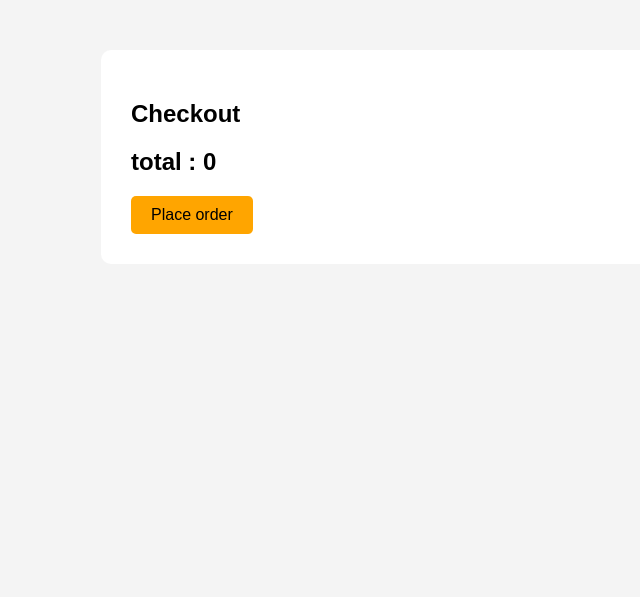
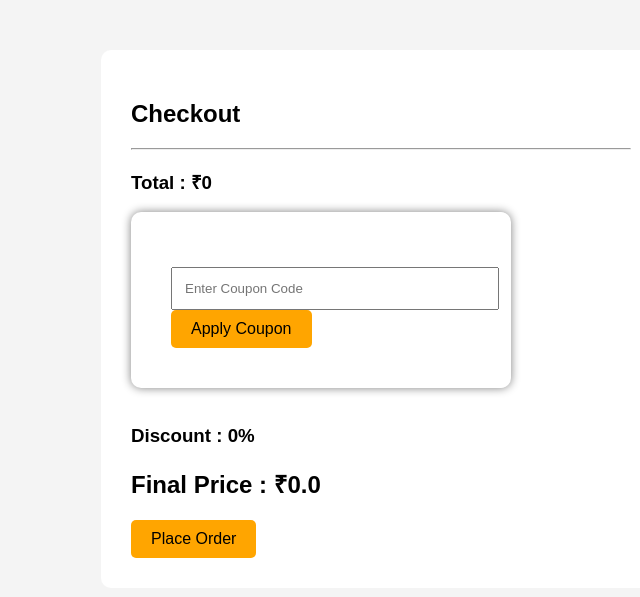
Before and after one commit to anujakhande15/E-Commerce-Website, a Flask app: page /checkout in a window 1280 px wide. Shown: the top 597 px of the page, without its empty margins (259-899 px from the left). Run offline with Flask 3, Linux system fonts and the light colour scheme.

Commit message:
Updated coupon system, checkout, wishlist and cart

```diff
--- a/app.py
+++ b/app.py
@@ -424,22 +424,39 @@ def delete_product(id):
 
 
 
-
-
 @app.route("/checkout")
 def checkout():
 
-    cart = session.get('cart',[])
+    cart = session.get("cart", [])
 
     total = 0
 
     for item in cart:
-        total += item['price']
 
-    return render_template("checkout.html",cart=cart,total=total)
+        total += item["price"]
 
+    discount = session.get(
+        "discount",
+        0
+    )
 
+    final_total = total - (
+        total * discount / 100
+    )
 
+    return render_template(
+
+        "checkout.html",
+
+        cart=cart,
+
+        total=total,
+
+        discount=discount,
+
+        final_total=final_total
+
+    )
 
 @app.route("/place_order")
 def place_order():
@@ -452,15 +469,51 @@ def place_order():
 
         return redirect("/login")
 
+
+
+    discount = session.get(
+        "discount",
+        0
+    )
+
+
+
+    total = 0
+
+    for item in cart:
+
+        total += item["price"]
+
+
+
+    final_total = total - (
+        total * discount / 100
+    )
+
+
+
     for item in cart:
 
         query = """
 
         INSERT INTO orders
 
-        (username, product_name, price)
+        (
+            username,
+            product_name,
+            price,
+            total_amount,
+            discount
+        )
 
-        VALUES(%s,%s,%s)
+        VALUES
+        (
+            %s,
+            %s,
+            %s,
+            %s,
+            %s
+        )
 
         """
 
@@ -470,18 +523,34 @@ def place_order():
 
             item["name"],
 
-            item["price"]
+            item["price"],
+
+            final_total,
+
+            discount
 
         )
 
-        cursor.execute(query, values)
+        cursor.execute(
+            query,
+            values
+        )
 
     conn.commit()
 
+
+
     session["cart"] = []
 
-    return redirect("/orders")
 
+
+    session["discount"] = 0
+
+    session["message"] = ""
+
+    return redirect(
+        "/orders"
+    )
 
 
 
@@ -618,7 +687,7 @@ def add_wishlist(product_id):
     if not username:
         return redirect("/login")
 
-    # Check existing wishlist item
+
 
     check_query = """
 
@@ -645,7 +714,7 @@ def add_wishlist(product_id):
             f"/product/{product_id}"
         )
 
-    # Insert only if not exists
+
 
     query = """
 
@@ -741,11 +810,13 @@ def wishlist():
 )
 def remove_wishlist(id):
 
+    username = session.get("user")
+
     query = """
 
     DELETE FROM wishlist
 
-    WHERE id=%s
+    WHERE id=%s AND username=%s
 
     """
 
@@ -753,7 +824,7 @@ def remove_wishlist(id):
 
         query,
 
-        (id,)
+        (id,username)
 
     )
 
@@ -766,5 +837,40 @@ def remove_wishlist(id):
 
 
 
+@app.route("/apply_coupon",methods=["POST"])
+def apply_coupon():
+
+    code = request.form["code"]
+
+    query = "SELECT * FROM coupons WHERE code=%s"
+
+    cursor.execute(query,(code,))
+
+    coupon = cursor.fetchone()
+
+    if coupon:
+
+        session["discount"] = (coupon["discount"])
+
+    else:
+        session["discount"] = 0
+
+    return redirect("/checkout")
+
+
+
+
+
+
+
+
+
+
+
+
+
+
+
+
 if __name__ == "__main__":
     app.run(debug=True)
--- a/static/css/style.css
+++ b/static/css/style.css
@@ -369,3 +369,33 @@ input[type=file]{
     margin-bottom:15px;
     border-radius:10px;
 }
+
+
+
+
+
+
+
+
+
+
+
+.wishlist-container{
+
+    width:80%;
+
+    margin:auto;
+
+    margin-top:40px;
+}
+
+.wishlist-card{
+
+    background:white;
+
+    padding:20px;
+
+    margin-bottom:20px;
+
+    border-radius:10px;
+}
--- a/templates/cart.html
+++ b/templates/cart.html
@@ -37,7 +37,7 @@
         <div class="cart-item">
 
             <img src="{{ url_for('static',
-            filename='images/' + item.image) }}">
+            filename='uploads/' + item.image) }}">
 
             <div>
 
--- a/templates/checkout.html
+++ b/templates/checkout.html
@@ -1,17 +1,27 @@
 <!DOCTYPE html>
 <html>
+
 <head>
+
     <title>Checkout</title>
-    <link rel="stylesheet" href="{{ url_for('static',filename='css/style.css') }}">
+
+    <link rel="stylesheet"
+    href="{{ url_for(
+    'static',
+    filename='css/style.css'
+    ) }}">
+
 </head>
 
 <body>
 
-
     <div class="checkout">
 
+        <h2>
 
-        <h2>Checkout</h2>
+            Checkout
+
+        </h2>
 
         {% for item in cart %}
 
@@ -19,34 +29,75 @@
 
             {{ item.name }}
 
-            - {{ item.price }}
+            - ₹{{ item.price }}
+
         </p>
 
         {% endfor %}
 
-        <h2>total : {{ total }}</h2>
+        <hr>
+
+        <h3>
+
+            Total :
+
+            ₹{{ total }}
+
+        </h3>
+
+        <form
+        action="/apply_coupon"
+        method="POST">
+
+            <input
+            type="text"
+            name="code"
+            placeholder="Enter Coupon Code">
+
+            <button type="submit">
+
+                Apply Coupon
+
+            </button>
+
+        </form>
+
+        <br>
+
+        <p>
+
+            {{ message }}
+
+        </p>
+
+        <h3>
+
+            Discount :
+
+            {{ discount }}%
+
+        </h3>
+
+        <h2>
+
+            Final Price :
+
+            ₹{{ final_total }}
+
+        </h2>
 
         <a href="/place_order">
 
-            <button>Place order</button>
+            <button>
 
+                Place Order
+
+            </button>
 
         </a>
 
-
-
     </div>
 
+</body>
 
-
-
-
-
-
-
-
-
-
-
-</body>
 </html>
--- a/templates/wishlist.html
+++ b/templates/wishlist.html
@@ -47,8 +47,7 @@
 
             </p>
 
-            <a href="/remove_wishlist/
-            {{ product.wishlist_id }}">
+            <a href="/remove_wishlist/{{ product.wishlist_id }}">
 
                 <button>
 
```
